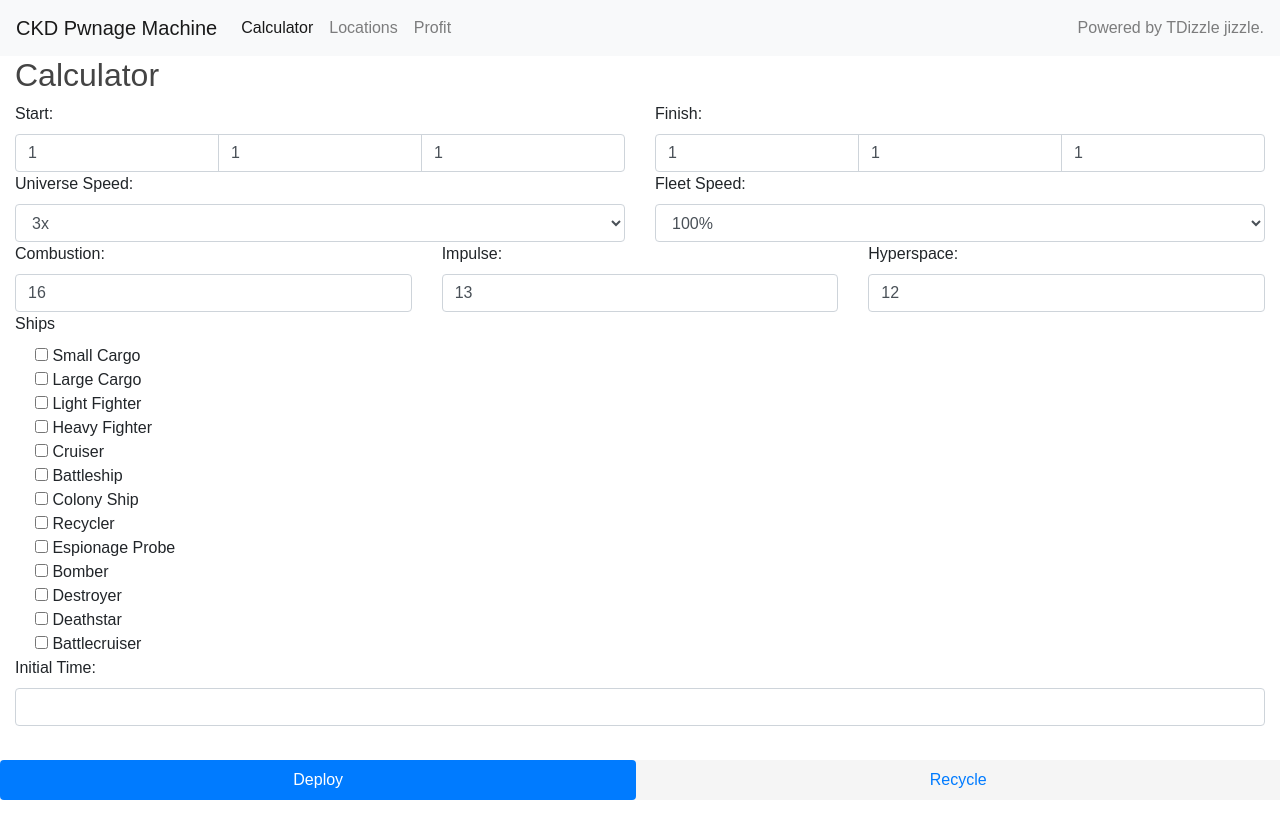
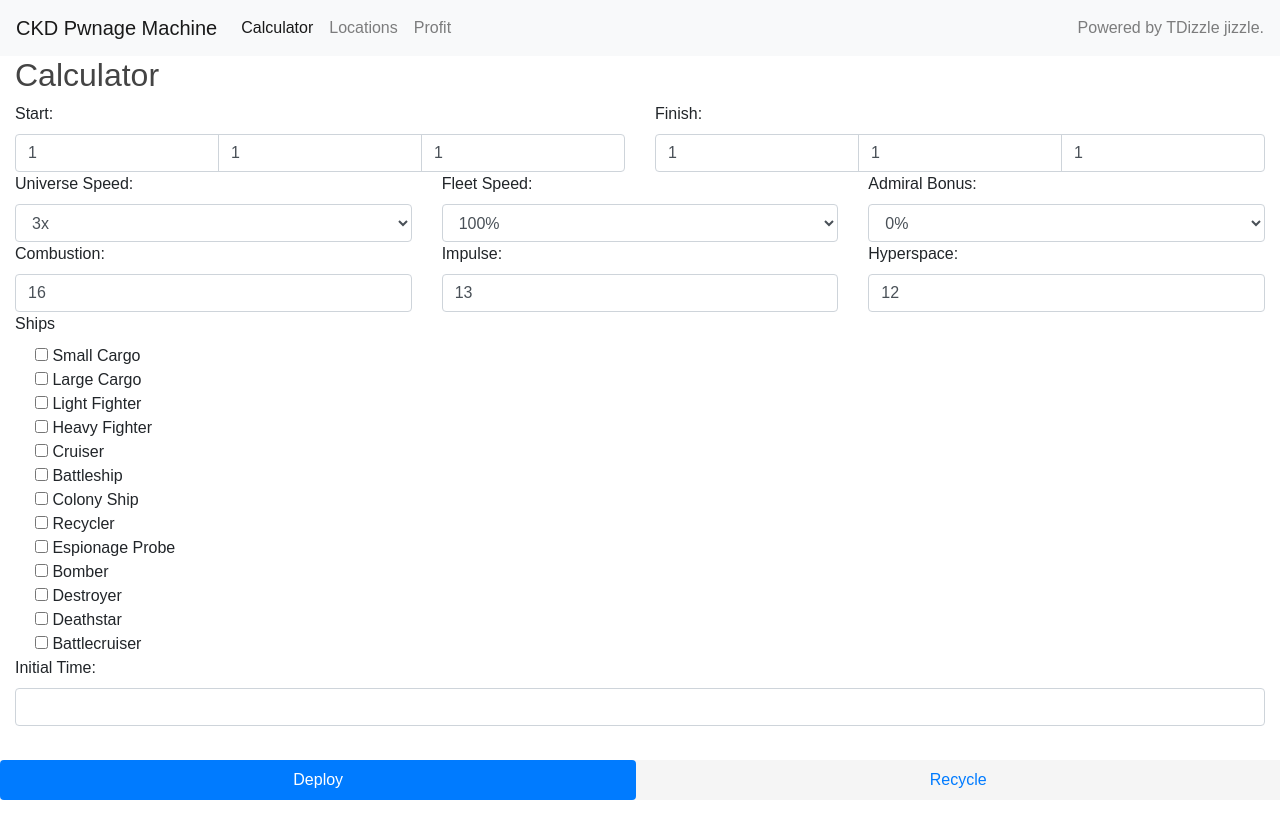
Before and after one commit to tgardner/return-calc, an Angular app: page /calculator in a window 1280 px wide. Built offline with nearby package versions, Linux system fonts and the light colour scheme.

Commit message:
Added admiral support

```diff
--- a/src/app/calculator-controls/calculator-controls.component.html
+++ b/src/app/calculator-controls/calculator-controls.component.html
@@ -24,16 +24,22 @@
   </div>
 </div>
 <div class="row">
-  <div class="col-sm-6">
+  <div class="col-sm-4">
     <label for="modifier">Universe Speed:</label>
     <select id="modifier" [(ngModel)]="model.modifier" (change)="onChange()" class="input-sm form-control">
       <option *ngFor="let modifier of modifiers" [ngValue]="modifier">{{modifier}}x</option>
     </select>
   </div>
-  <div class="col-sm-6">
+  <div class="col-sm-4">
     <label for="speed">Fleet Speed:</label>
     <select id="speed" [(ngModel)]="model.speed" (change)="onChange()" class="input-sm form-control">
       <option *ngFor="let speed of speeds" [ngValue]="speed">{{speed*100}}%</option>
+    </select>
+  </div>
+  <div class="col-sm-4">
+    <label for="admiral">Admiral Bonus:</label>
+    <select id="admiral" [(ngModel)]="model.admiral" (change)="onChange()" class="input-sm form-control">
+      <option *ngFor="let bonus of admiralBonuses" [ngValue]="bonus">{{bonus*100}}%</option>
     </select>
   </div>
 </div>
--- a/src/app/calculator-controls/calculator-controls.component.ts
+++ b/src/app/calculator-controls/calculator-controls.component.ts
@@ -16,6 +16,7 @@ export class CalculatorControlsComponent implements OnInit {
   public modifiers: number[] = [1,2,3,4,5];
 
   public speeds: number[] = [.1,.2,.3,.4,.5,.6,.7,.8,.9,1];
+  public admiralBonuses: number[] = [0,.1,.2];
 
   public ships: Ship[] = SHIPS;
 
--- a/src/app/calculator.ts
+++ b/src/app/calculator.ts
@@ -14,6 +14,7 @@ export class Calculator {
   public impulse: number;
   public hyperspace: number;
   public ships: Ship[] = SHIPS;
+  public admiral: number = 0;
 
   public calculateFlightTime(): number {
     var d = this.calculateDistance();
@@ -74,7 +75,8 @@ export class Calculator {
         bonus = .3;
       }
 
-      speed = speed * (1 + (level * bonus));
+      speed = speed * (1 + (level * bonus)) + (speed * this.admiral);
+
       if(!result || result > speed) result = speed;
     }
 
```
